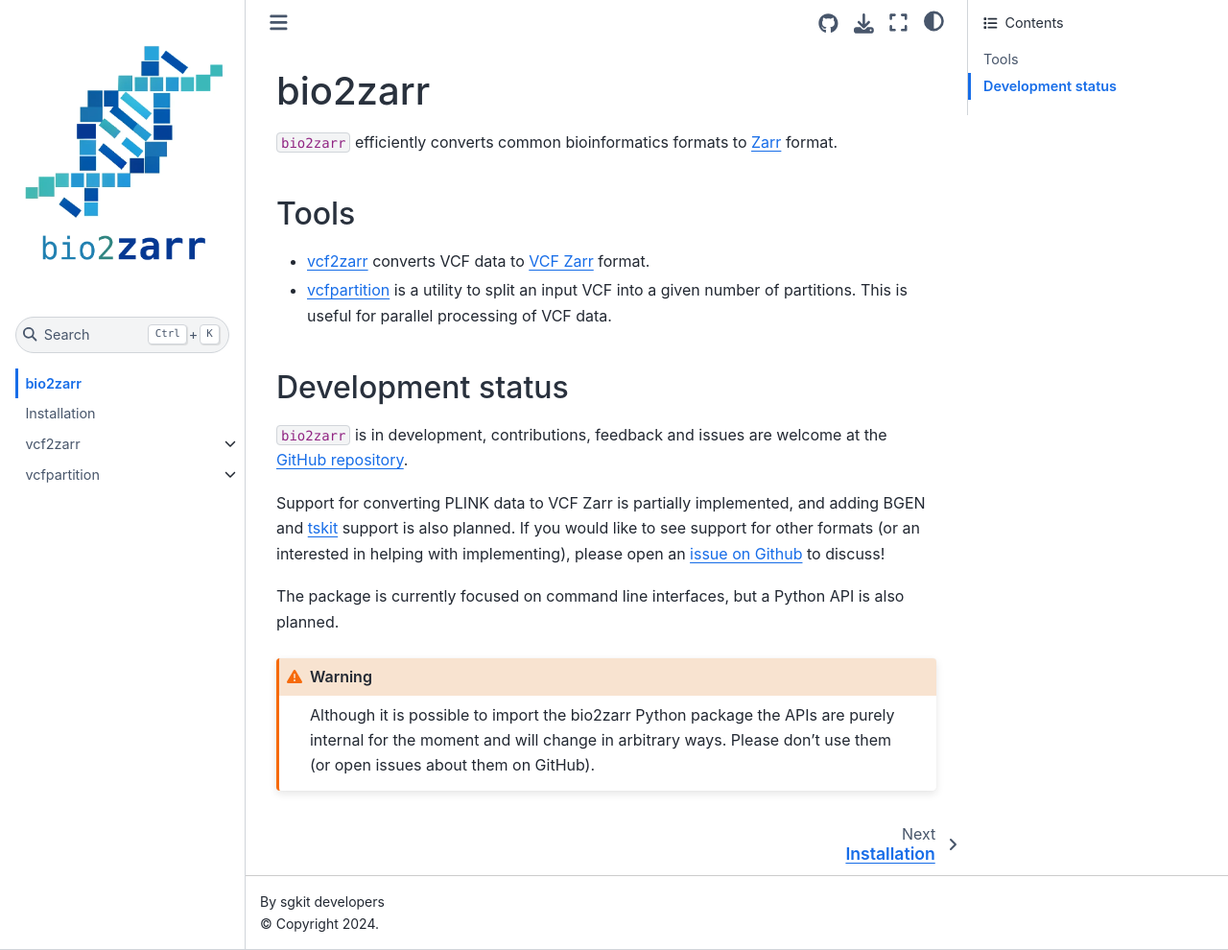
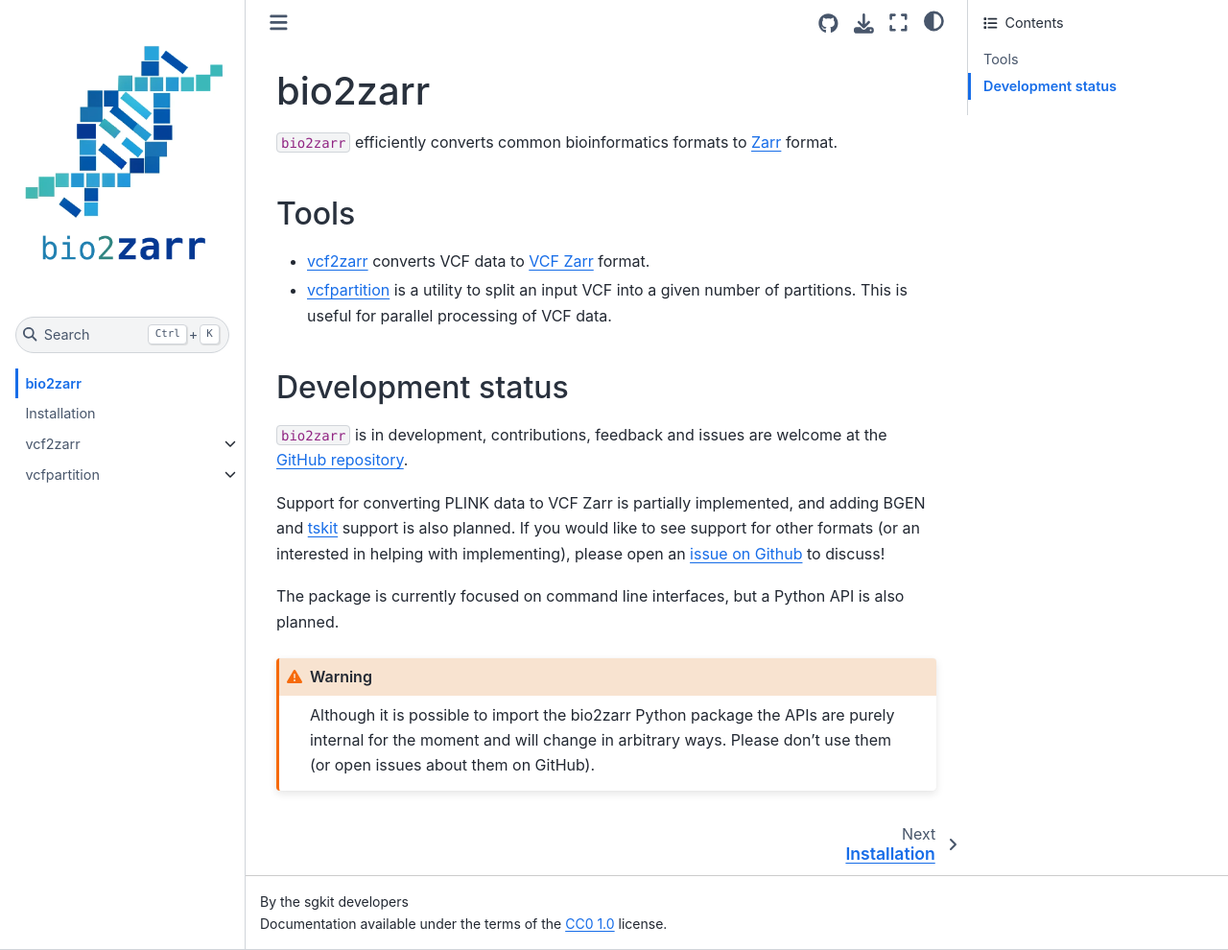
Before and after one commit to sgkit-dev/bio2zarr, a Jupyter Book: the page built from docs/intro.md, in a window 1280 px wide and 990 px high. Shown: the whole window at 96% size. Built offline with Jupyter Book 1.0.4 settings and Sphinx 7.4.7 and the Sphinx Book theme 1.1.4, drawn with Linux system fonts in a browser that asks for light colours.

Commit message:
Add explicit documentation license statement

```diff
--- a/docs/_config.yml
+++ b/docs/_config.yml
@@ -2,9 +2,8 @@
 # Learn more at https://jupyterbook.org/customize/config.html
 
 title: bio2zarr Documentation
-author: sgkit developers
+author: the sgkit developers
 logo: logo.png
-copyright: "2024"
 
 # Force re-execution of notebooks on each build.
 # See https://jupyterbook.org/content/execute.html
@@ -22,12 +21,19 @@ repository:
 html:
   use_issues_button: true
   use_repository_button: true
+  extra_footer: |
+      <p>
+      Documentation available under the terms of the
+      <a href="https://creativecommons.org/publicdomain/zero/1.0/">CC0 1.0</a>
+      license.
+      </p>
 
 sphinx:
   extra_extensions:
     - sphinx_click.ext
     - sphinx.ext.todo
   config:
+    html_show_copyright: false
     # This is needed to make sure that text is output in single block from
     # bash cells.
     nb_merge_streams: true
```
